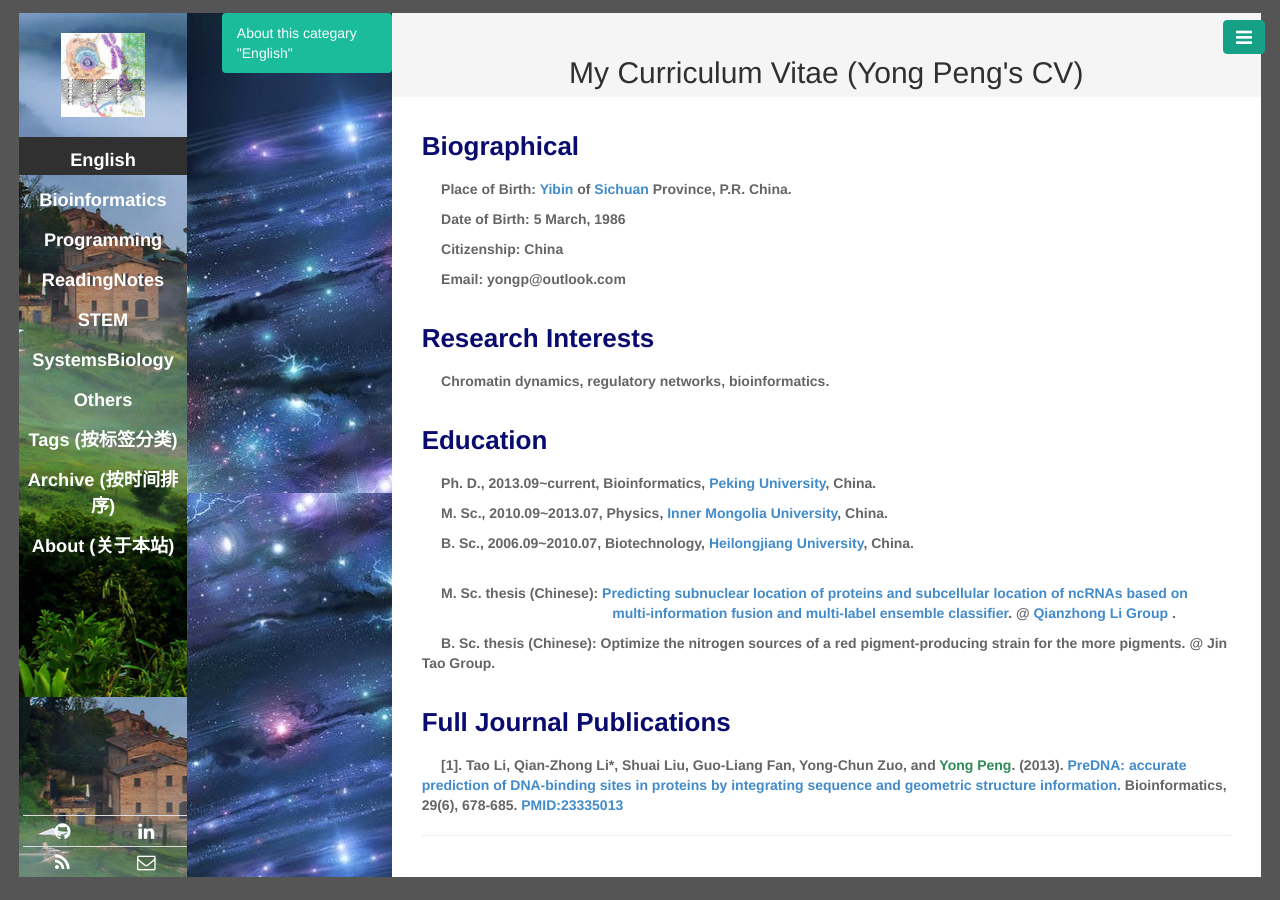
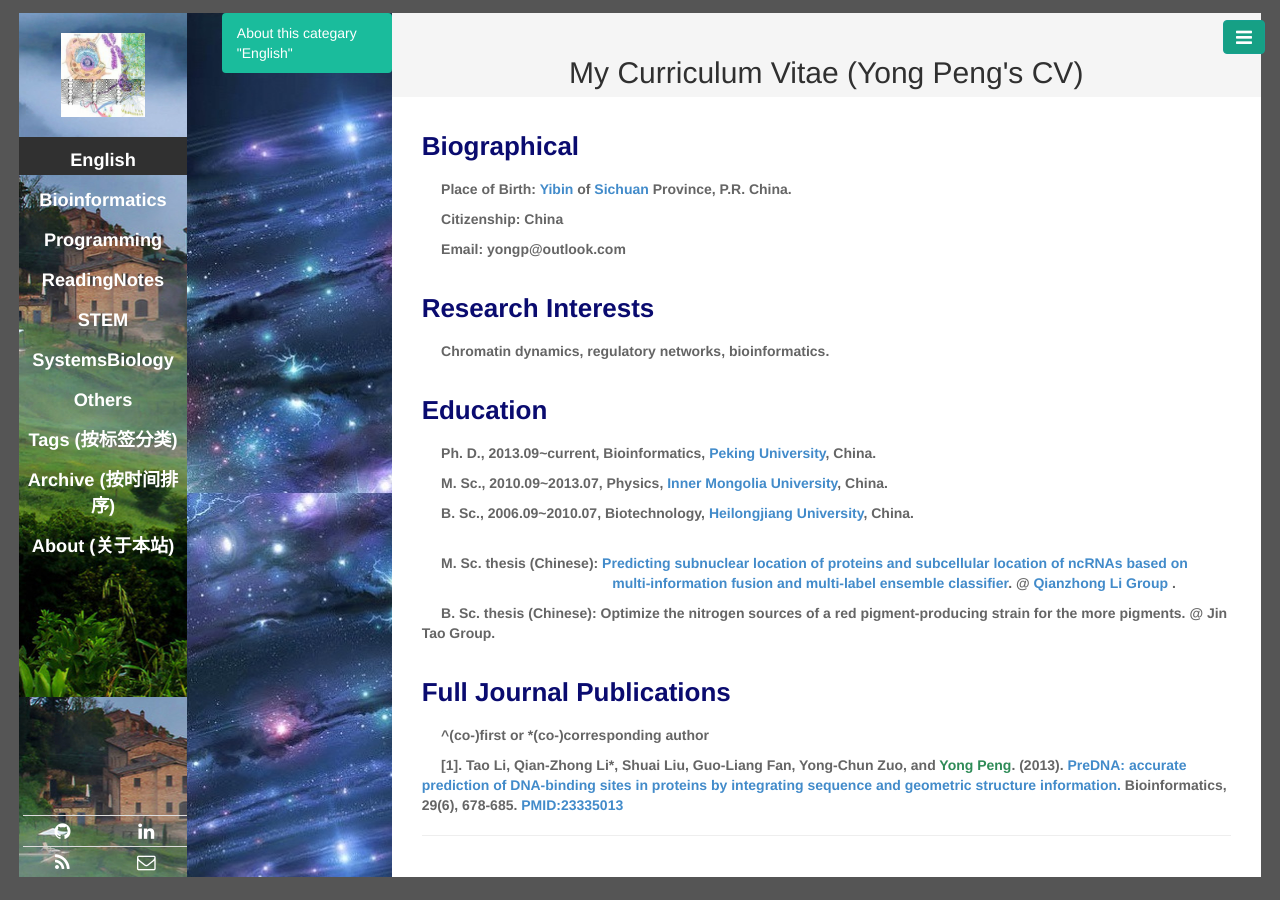
Before and after one commit to CTLife/CTLife.github.io, a Jekyll site: the page built from yongpeng.html, in a window 1280 px wide. Built offline with Jekyll 4.4.1, drawn with Linux system fonts in a browser that asks for light colours; Markdown is read by kramdown in place of the engine named in the settings.

Commit message:
Update yongpeng.html

```diff
--- a/yongpeng.html
+++ b/yongpeng.html
@@ -6,7 +6,7 @@
 
 <h3 style = "color:#0a0b6f"><b>Biographical</b></h3>
 <p><b> &nbsp;&nbsp;&nbsp;&nbsp; Place of Birth: <a href="https://en.wikipedia.org/wiki/Yibin"> Yibin </a> of <a href="https://en.wikipedia.org/wiki/Sichuan">Sichuan</a> Province, P.R. China.</b></p>
-<p><b> &nbsp;&nbsp;&nbsp;&nbsp; Date of Birth: 5 March, 1986 </b></p>
+ <!--<p><b> &nbsp;&nbsp;&nbsp;&nbsp; Date of Birth: 5 March, 1986 </b></p>-->
 <p><b> &nbsp;&nbsp;&nbsp;&nbsp; Citizenship: China </b></p>
 <p><b> &nbsp;&nbsp;&nbsp;&nbsp; Email: yongp@outlook.com </b></p>
 
@@ -25,9 +25,7 @@
 
 
 <h3><b style = "color:#0a0b6f"> Full Journal Publications </b></h3>
-
-
-
+<p><b> &nbsp;&nbsp;&nbsp;&nbsp; ^(co-)first or *(co-)corresponding author </b></p>
 <p><b> &nbsp;&nbsp;&nbsp;&nbsp; [1]. Tao Li, Qian-Zhong Li*, Shuai Liu, Guo-Liang Fan, Yong-Chun Zuo, and <font color="#2E8B57">Yong Peng</font>. (2013).
 <a href="http://bioinformatics.oxfordjournals.org/content/29/6/678.abstract">
 PreDNA: accurate prediction of DNA-binding sites in proteins by integrating sequence and geometric structure information. </a>
```
